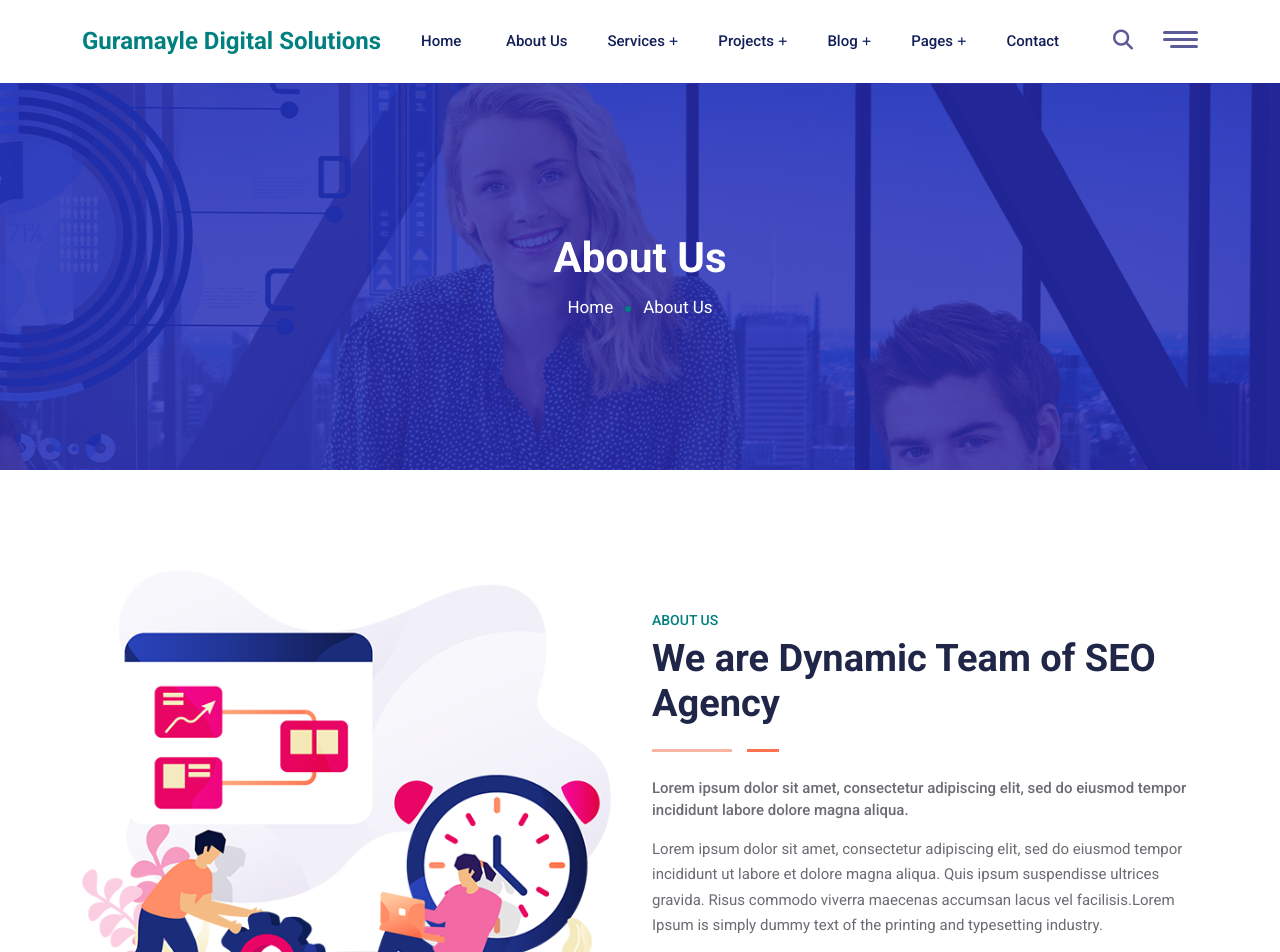
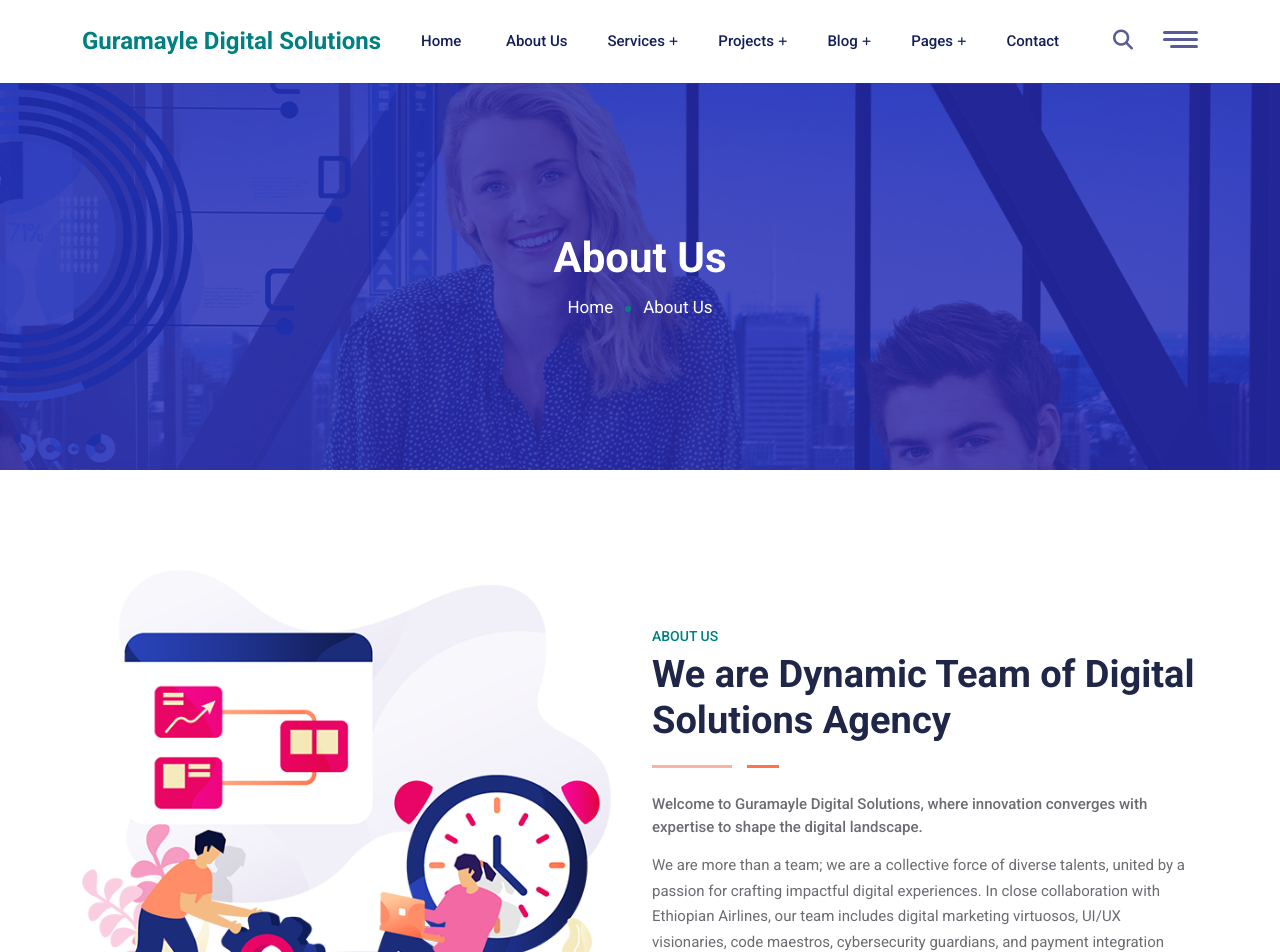
Before and after one commit to henask12/DigitalCraft-Solutions, a Next.js app: page /about-us in a window 1280 px wide. Shown: the top 952 px of the page. Built offline with nearby package versions, Linux system fonts and the light colour scheme.

Commit message:
update the about page

```diff
--- a/components/AboutUs/AboutContent.js
+++ b/components/AboutUs/AboutContent.js
@@ -15,21 +15,19 @@ const AboutContent = () => {
             <div className="col-lg-6 col-md-12">
               <div className="about-area-content">
                 <span>About Us</span>
-                <h3>We are Dynamic Team of SEO Agency</h3>
+                <h3>We are Dynamic Team of Digital Solutions Agency</h3>
                 <strong>
-                  Lorem ipsum dolor sit amet, consectetur adipiscing elit, sed
-                  do eiusmod tempor incididunt labore dolore magna aliqua.
+                Welcome to Guramayle Digital Solutions, where innovation converges with expertise to shape the digital landscape.
                 </strong>
                 <p>
-                  Lorem ipsum dolor sit amet, consectetur adipiscing elit, sed
-                  do eiusmod tempor incididunt ut labore et dolore magna aliqua.
-                  Quis ipsum suspendisse ultrices gravida. Risus commodo viverra
-                  maecenas accumsan lacus vel facilisis.Lorem Ipsum is simply
-                  dummy text of the printing and typesetting industry.
+                We are more than a team; we are a collective force of diverse talents, united by a passion for crafting impactful digital experiences.
+                In close collaboration with Ethiopian Airlines, our team includes digital marketing virtuosos, UI/UX visionaries, code maestros, cybersecurity guardians,
+                 and payment integration wizards, leading the way in comprehensive digital solutions.
+                Together, we embark on a journey to elevate your brand's presence and redefine the digital skies.
                 </p>
               </div>
 
-              <div className="row">
+              {/* <div className="row">
                 <div className="col-lg-6 col-6 col--6">
                   <div className="single-fun-facts">
                     <h3>
@@ -49,7 +47,7 @@ const AboutContent = () => {
                     <p>Satisfied Clients</p>
                   </div>
                 </div>
-              </div>
+              </div> */}
             </div>
           </div>
         </div>
```
